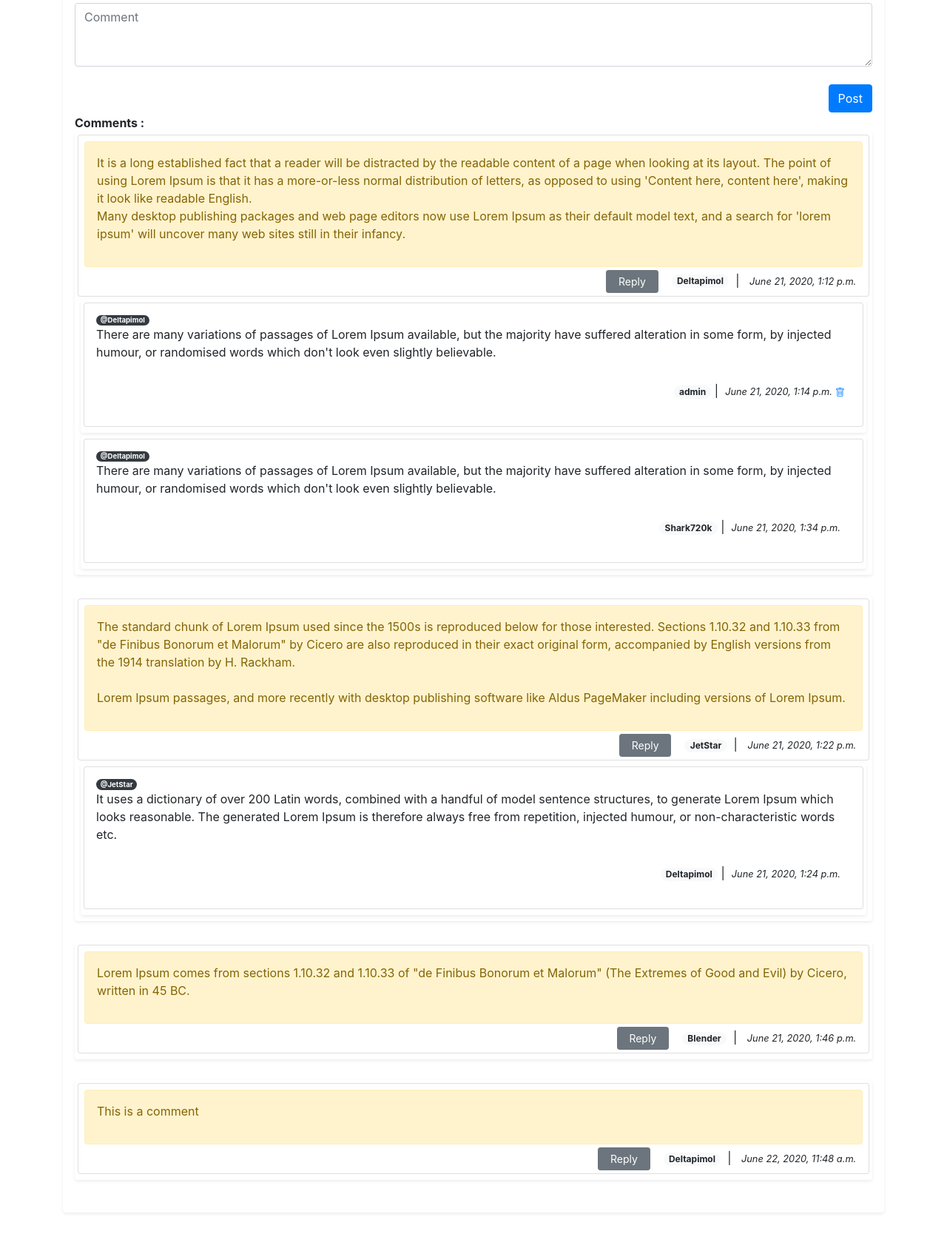
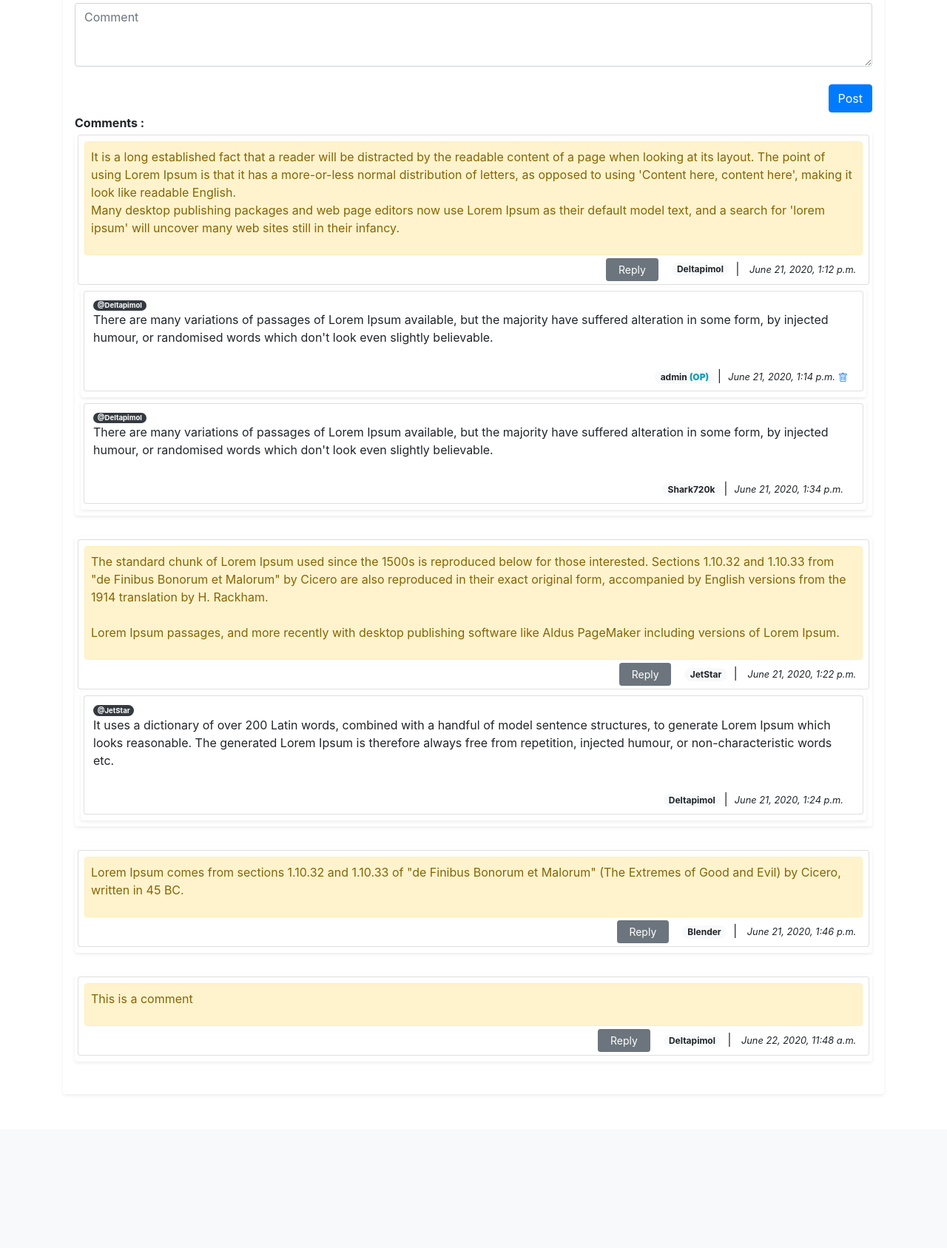
Before and after one commit to Deltapimol/posts, a Django app: a page that uses posts_app/templates/index.html in a window 1280 px wide. Shown: the part 452-2139 px from the top of the page at 74% size. After the commit the page ends 1879 px from the top, so only its background shows below. Run offline with Django 3.2, Linux system fonts and the light colour scheme; a user stored in the database is signed in; data comes from the database, SQL or seed files in the repository; both versions use the stored data as it was after the commit; some libraries are stand-ins or nearby versions.

Commit message:
Display 'OP' suffix for original author of post in comments and reply along with other minor changes in index and edit.html

```diff
--- a/posts_app/templates/Posts/detail.html
+++ b/posts_app/templates/Posts/detail.html
@@ -60,16 +60,22 @@
                 <div class="shadow-sm p-1 mb-1 m-0 bg-white rounded">
                     <div class="card p-1 mb-1 m-0">
                         <div class="card-body m-0 mb-0 p-0">
-                            <div class="alert alert-warning mb-0 m-1 p-3" role="alert">
+                            <div class="alert alert-warning mb-0 m-1 p-2" role="alert">
                                 <p>{{ comment.comment|linebreaksbr }}</p>
                             </div>
                             <div class="text-right m-0 mb-0 p-0">
                                 <a href="{% url 'reply' pk=post.pk pk2=comment.pk %}" class="text-decoration-none">
                                     <button type="button" class="btn btn-secondary btn-sm">&nbsp; Reply &nbsp;</button>
                                 </a>&nbsp;&nbsp;
-                                <span class="badge badge-pill badge-light">
-                                    {{ comment.commentator }}
-                                </span>&nbsp; | &nbsp;
+                                {% if comment.commentator|stringformat:"s" == post.author|stringformat:"s" %}
+                                    <span class="badge badge-pill badge-light">
+                                        {{ comment.commentator }} <b class="text-info">(OP)</b>
+                                    </span>&nbsp; | &nbsp;
+                                {% else %}
+                                    <span class="badge badge-pill badge-light">
+                                        {{ comment.commentator }}
+                                    </span>&nbsp; | &nbsp;
+                                {% endif %}
                                 <small>
                                     <i>{{ comment.comment_datetime }}</i>
                                     {% if comment.commentator|stringformat:"s" == user.username|stringformat:"s" %}
@@ -89,7 +95,7 @@
                         {% for reply in replies %}
                                 {% if reply.comment_id == comment.id %}
                                 <div class="shadow-sm p-1 mb-1 m-1 bg-white rounded">
-                                    <div class="card p-2 mb-1">
+                                    <div class="card p-1 m-0 mb-1">
                                         <div class="card-body mb-0 p-2 m-0">
                                             <small>
                                                 <span class="badge badge-pill badge-dark">@{{ comment.commentator }}</span>
@@ -98,9 +104,13 @@
                                         <p>{{ reply.reply|linebreaksbr }}</p>
                                         <!--<a href="{% url 'replytoreply' pk=post.pk pk2=comment.pk pk3=reply.pk %}">Reply</a>-->
                                         </div>
-                                        {% if user.username|stringformat:"s" == reply.respondent|stringformat:"s" %}
+                                        {% if reply.respondent|stringformat:"s" == user.username|stringformat:"s" %}
                                         <p class="text-right p-0 mb-0 m-1">
+                                            {% if reply.respondent|stringformat:"s" == post.author|stringformat:"s" %}
+                                                <span class="badge badge-pill badge-light">{{ reply.respondent }} <b class="text-info">(OP)</b></span>&nbsp;|&nbsp;
+                                            {% else %}
                                             <span class="badge badge-pill badge-light">{{ reply.respondent }}</span>&nbsp;|&nbsp;
+                                            {% endif %}
                                             <small><i>{{ reply.reply_datetime }}</i>
                                                 <a href="{% url 'deletereply' pk=post.pk pk2=comment.pk pk3=reply.pk %}" onclick="return confirm('Are you sure?')">
                                                         <svg class="bi bi-trash" width="1em" height="1em" viewBox="0 0 16 16" fill="currentColor" xmlns="http://www.w3.org/2000/svg">
@@ -110,13 +120,15 @@
                                                 </a>
                                             </small> &nbsp;&nbsp;
                                         </p>
-                                        <br>
                                         {% else %}
                                         <p class="text-right p-0 mb-0 m-1">
-                                            <span class="badge badge-pill badge-light">{{ reply.respondent }}</span>&nbsp;|&nbsp;
-                                            <small><i>{{ reply.reply_datetime }}</i></small> &nbsp;&nbsp;&nbsp;
+                                            {% if reply.respondent|stringformat:"s" == post.author|stringformat:"s" %}
+                                                <span class="badge badge-pill badge-light">{{ reply.respondent }} <b class="text-info">(OP)</b></span>&nbsp;|&nbsp;
+                                            {% else %}
+                                                <span class="badge badge-pill badge-light">{{ reply.respondent }}</span>&nbsp;|&nbsp;
+                                            {% endif %}
+                                                <small><i>{{ reply.reply_datetime }}</i></small> &nbsp;&nbsp;&nbsp;
                                         </p>
-                                        <br>
                                         {% endif %}
                                     </div>
                                 </div>
--- a/posts_app/templates/Posts/edit.html
+++ b/posts_app/templates/Posts/edit.html
@@ -23,7 +23,7 @@
                         </div>
                     </div>
                     <div class="float-right">
-                        <a href="{% url 'postdetails' pk=pk %}">
+                        <a href="{% url 'postdetails' pk=pk %}" class="text-decoration-none">
                             <button type='button' class="btn btn-dark">
                             Cancel
                             </button>
--- a/posts_app/templates/index.html
+++ b/posts_app/templates/index.html
@@ -42,7 +42,7 @@
                         </span>
                   </a>
                   <div class="dropdown-menu" aria-labelledby="navbarDropdownMenuLink">
-                    <a class="dropdown-item" href='{% url "logout" %}'>
+                    <a class="dropdown-item text-danger" href='{% url "logout" %}'>
                         Logout
                     </a>
                   </div>
```
Also changed, not shown: db.sqlite3.
